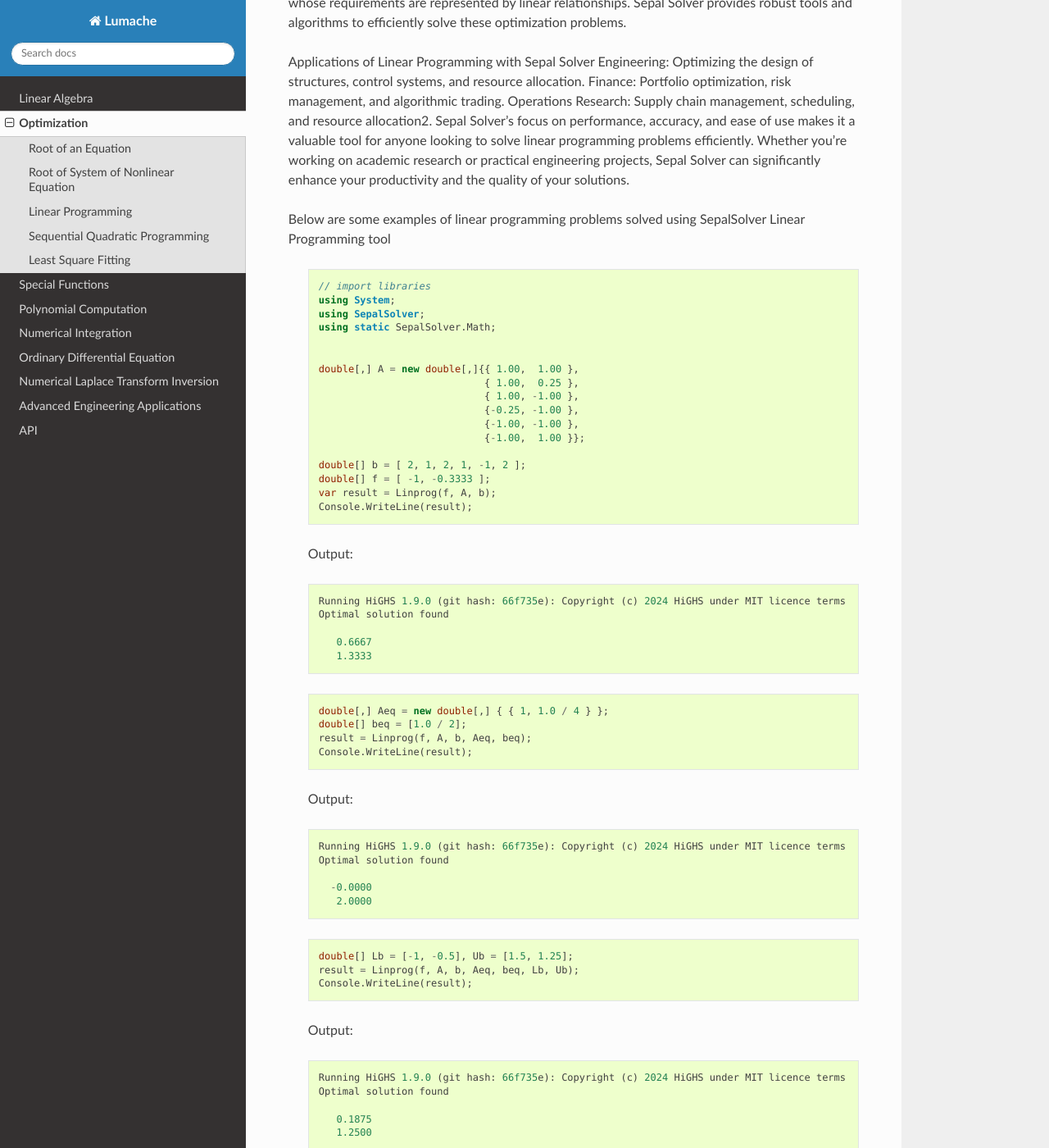
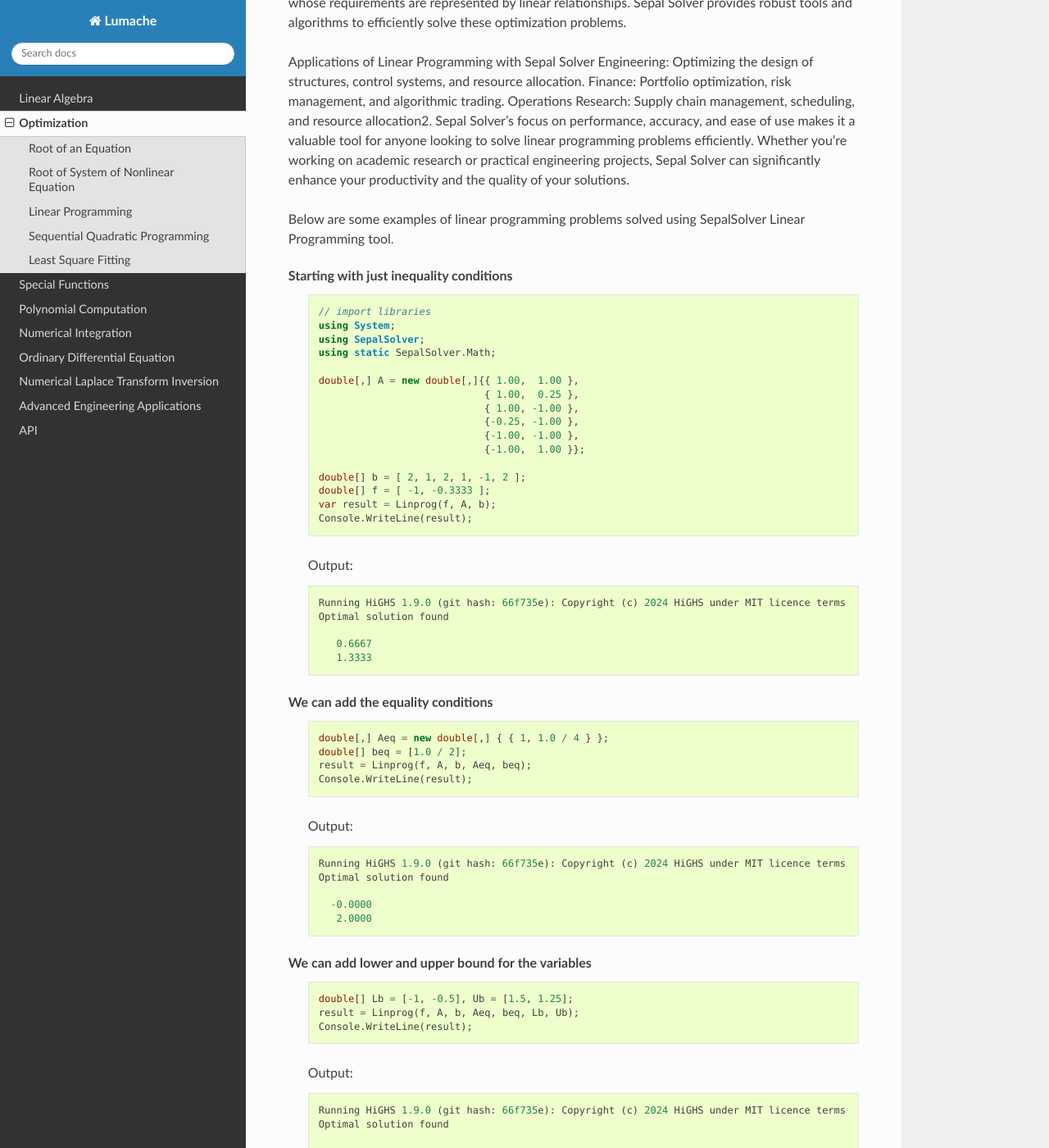
Before and after one commit to cyphercrescent/sepalsolver-doc, a Sphinx documentation site: the page built from docs/source/Optimization.rst, in a window 1280 px wide and 1400 px high, scrolled down 3615 px. Shown: the whole window at 82% size. Built offline with Sphinx 7.4.7 and the Read the Docs theme 3.1.0, drawn with Linux system fonts in a browser that asks for light colours.

Commit message:
complete linprog

```diff
--- a/docs/source/Optimization.rst
+++ b/docs/source/Optimization.rst
@@ -228,17 +228,16 @@
 Operations Research: Supply chain management, scheduling, and resource allocation2.
 Sepal Solver's focus on performance, accuracy, and ease of use makes it a valuable tool for anyone looking to solve linear programming problems efficiently. Whether you're working on academic research or practical engineering projects, Sepal Solver can significantly enhance your productivity and the quality of your solutions.
 
-Below are some examples of linear programming problems solved using SepalSolver Linear Programming tool
+Below are some examples of linear programming problems solved using SepalSolver Linear Programming tool.
 
 
-
+Starting with just inequality conditions
    .. code-block:: C#
 
       // import libraries
       using System;
       using SepalSolver;
       using static SepalSolver.Math;
-
 
       double[,] A = new double[,]{{ 1.00,  1.00 },
                                   { 1.00,  0.25 },
@@ -262,6 +261,7 @@
          0.6667
          1.3333
 
+We can add the equality conditions
    .. code-block:: C#
 
       double[,] Aeq = new double[,] { { 1, 1.0 / 4 } };
@@ -280,6 +280,7 @@
          2.0000
 
 
+We can add lower and upper bound for the variables
    .. code-block:: C#
 
       double[] Lb = [-1, -0.5], Ub = [1.5, 1.25];
```
Also changed, not shown: 1 other file.
